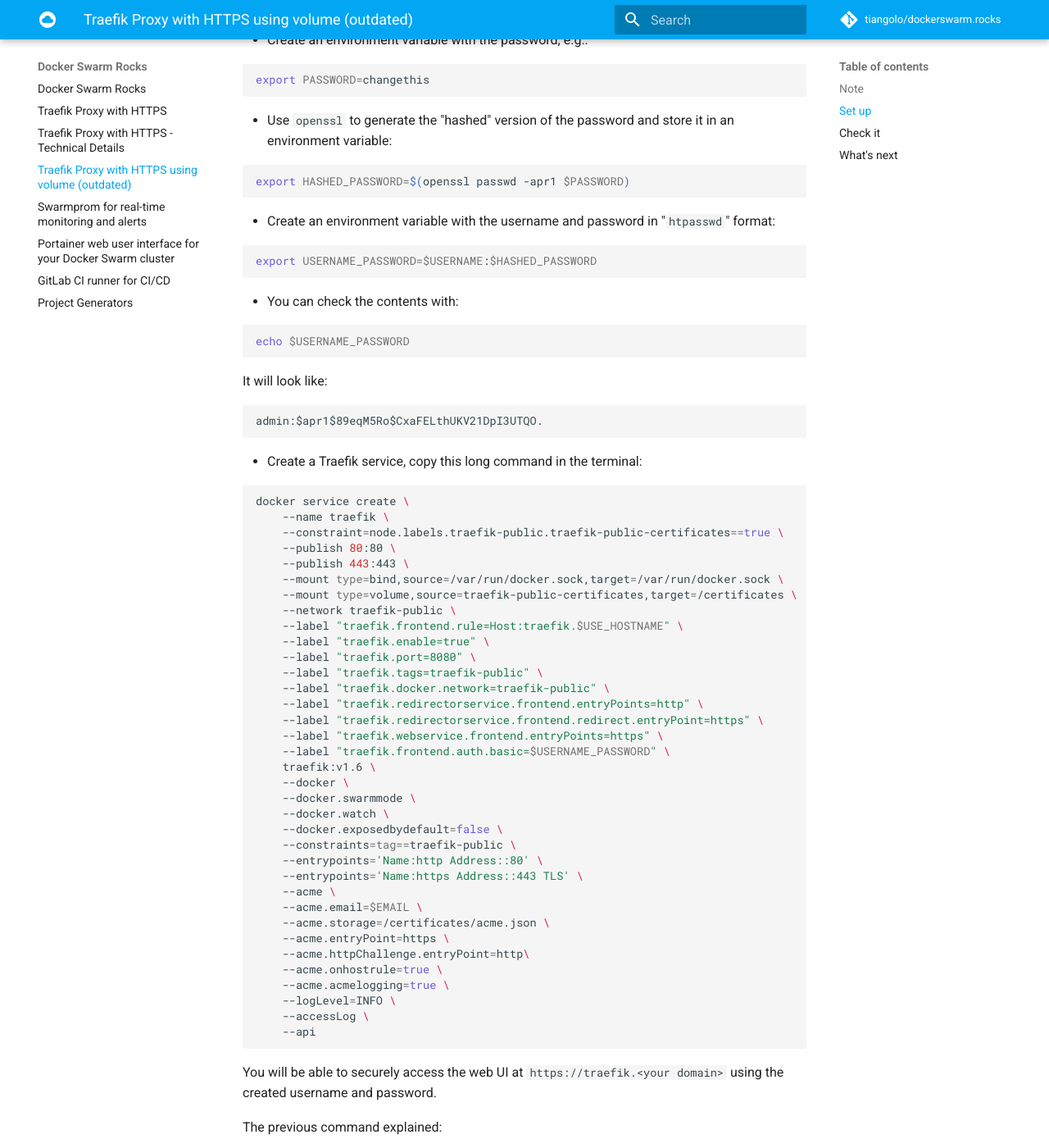
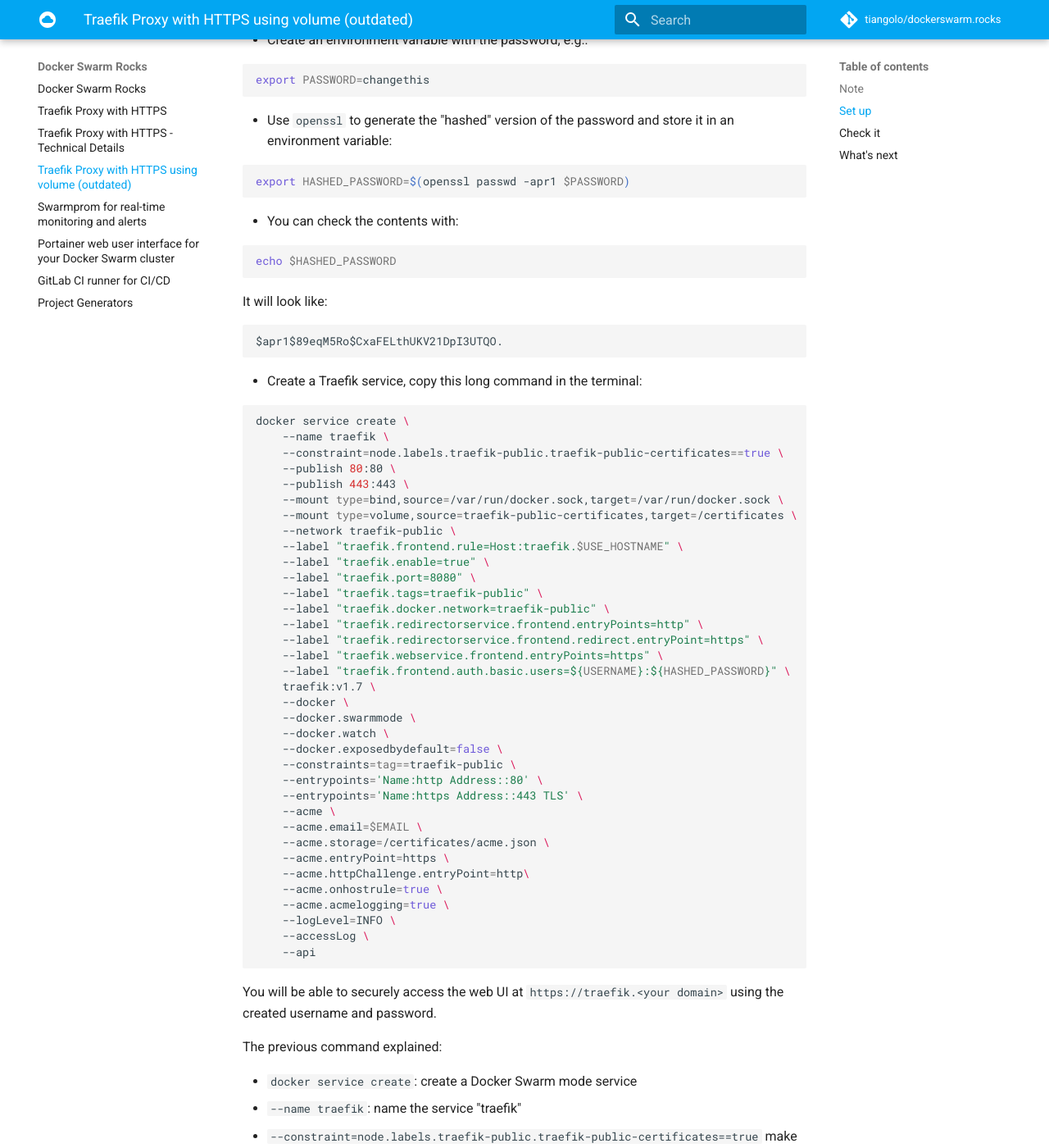
Before and after one commit to tiangolo/dockerswarm.rocks, an MkDocs documentation site: the page built from docs/traefik-with-volume.md, in a window 1280 px wide and 1400 px high, scrolled down 1949 px. Shown: the whole window at 82% size. Built offline with MkDocs 1.6.1 and Material for MkDocs 9.7.7, drawn with Linux system fonts in a browser that asks for light colours; comment, search, counter and statistics services are not loaded; some of the changed text lies outside the part shown.

Commit message:
:memo: Update single Traefik volume mode

````diff
--- a/docs/traefik-with-volume.md
+++ b/docs/traefik-with-volume.md
@@ -80,22 +80,16 @@
 export HASHED_PASSWORD=$(openssl passwd -apr1 $PASSWORD)
 ```
 
-* Create an environment variable with the username and password in "`htpasswd`" format:
-
-```bash
-export USERNAME_PASSWORD=$USERNAME:$HASHED_PASSWORD
-```
-
 * You can check the contents with:
 
 ```bash
-echo $USERNAME_PASSWORD
+echo $HASHED_PASSWORD
 ```
 
 It will look like:
 
 ```
-admin:$apr1$89eqM5Ro$CxaFELthUKV21DpI3UTQO.
+$apr1$89eqM5Ro$CxaFELthUKV21DpI3UTQO.
 ```
 
 * Create a Traefik service, copy this long command in the terminal:
@@ -117,8 +111,8 @@
     --label "traefik.redirectorservice.frontend.entryPoints=http" \
     --label "traefik.redirectorservice.frontend.redirect.entryPoint=https" \
     --label "traefik.webservice.frontend.entryPoints=https" \
-    --label "traefik.frontend.auth.basic=$USERNAME_PASSWORD" \
-    traefik:v1.6 \
+    --label "traefik.frontend.auth.basic.users=${USERNAME}:${HASHED_PASSWORD}" \
+    traefik:v1.7 \
     --docker \
     --docker.swarmmode \
     --docker.watch \
@@ -158,8 +152,8 @@
 * `--label "traefik.redirectorservice.frontend.entryPoints=http"`: make the web dashboard listen to HTTP, so that it can redirect to HTTPS
 * `--label "traefik.redirectorservice.frontend.redirect.entryPoint=https"`: make Traefik redirect HTTP trafic to HTTPS for the web dashboard
 * `--label "traefik.webservice.frontend.entryPoints=https"`: make the web dashboard listen and serve on HTTPS
-* `--label "traefik.frontend.auth.basic=$USERNAME_PASSWORD"`: enable basic auth, so that not every one can access your Traefik web dashboard, it uses the username and password created above
-* `traefik:v1.6`: use the image `traefik:v1.6`
+* `--label "traefik.frontend.auth.basic.users=${USERNAME}:${HASHED_PASSWORD}"`: enable basic auth, so that not every one can access your Traefik web dashboard, it uses the username and password created above
+* `traefik:v1.7`: use the image `traefik:v1.7`
 * `--docker`: enable Docker
 * `--docker.swarmmode`: enable Docker Swarm Mode
 * `--docker.watch`: enable "watch", so it reloads its config based on new stacks and labels
@@ -198,4 +192,4 @@
 
 It's actually very simple, as you can use Docker Compose for local development and then use the same files for deployment in the Docker Swarm mode cluster.
 
-If you want to try it right now, I made this <a href="https://github.com/tiangolo/full-stack" target="_blank">full-stack project generator</a> that you can use. It has everything set up to be deployed in a Docker Swarm mode cluster with Traefik as described in this article.
+If you want to try it right now, you can check this very simple <a href="https://github.com/tiangolo/flask-frontend-docker" target="_blank">project generator with a minimal Flask backend and Vue.js frontend</a>.
````
